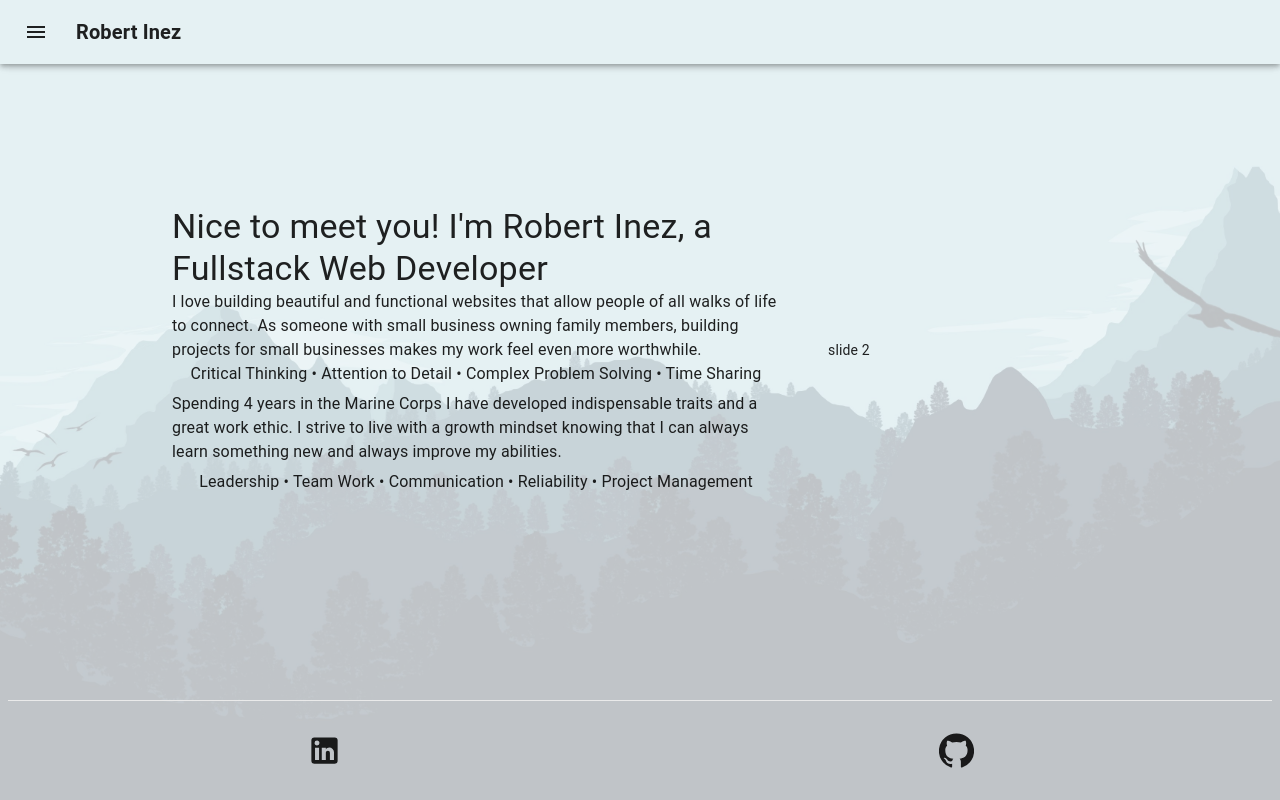
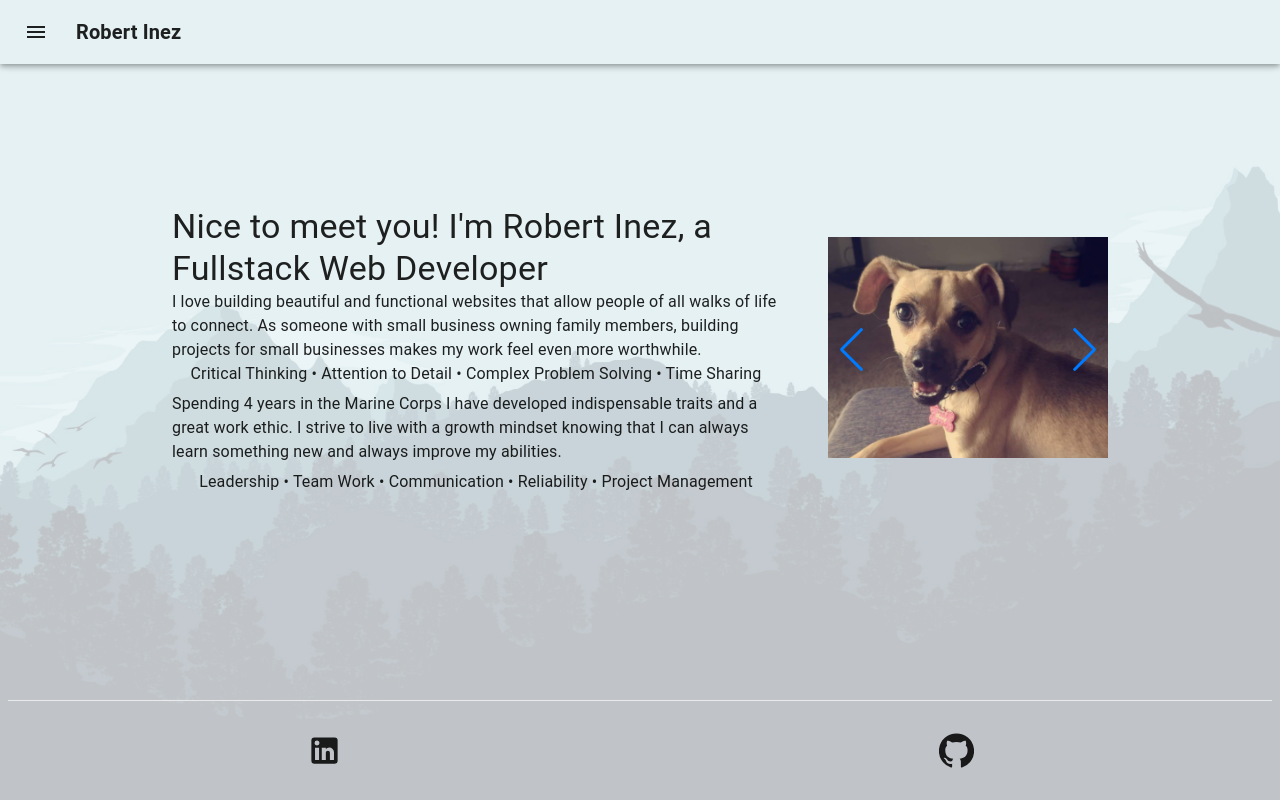
Before and after one commit to Rinez71/portfolio-mk2, a Next.js app in the folder frontend/: page /about in a window 1280 px wide. Built offline with nearby package versions, Linux system fonts and the light colour scheme.

Commit message:
corrected about page

```diff
--- a/frontend/pages/about.tsx
+++ b/frontend/pages/about.tsx
@@ -5,11 +5,17 @@ import { Footer } from '../components/Footer/Footer';
 import { Navbar } from '../components/Navigation/Navbar';
 import styles from '../styles/Home.module.css';
 import Forest from '../public/images/forest-1.jpg';
-// Import Swiper React components
+import Penny from '../public/images/penny.png';
+import Me from '../public/images/about-me.jpg';
+import Millie from '../public/images/millie.png';
+
 import { Swiper, SwiperSlide } from 'swiper/react';
-import { Autoplay } from 'swiper';
-// Import Swiper styles
 import 'swiper/css';
+import 'swiper/css/navigation';
+// import Swiper core and required modules
+import SwiperCore, { Autoplay, Navigation } from 'swiper';
+
+SwiperCore.use([Autoplay, Navigation]);
 
 const about: NextPage = () => {
   return (
@@ -57,28 +63,32 @@ const about: NextPage = () => {
             </Grid>
             <Grid item md={3}>
               <Swiper
-                modules={[Autoplay]}
+                spaceBetween={30}
+                centeredSlides={true}
                 autoplay={{
                   delay: 2500,
                   disableOnInteraction: false,
                 }}
+                navigation={true}
                 loop={true}
-                spaceBetween={30}
                 slidesPerView={'auto'}
                 onSlideChange={() => console.log('slide change')}
                 onSwiper={(swiper) => console.log(swiper)}
               >
                 <SwiperSlide>
-                  slide 1{/* <Image src={Forest} alt='logo' /> */}
+                  <Image src={Me} alt='Photo of Robert' />
                 </SwiperSlide>
                 <SwiperSlide>
-                  slide 2{/* <Image src={Forest} alt='logo' /> */}
+                  <Image
+                    src={Penny}
+                    alt="Photo of one of Robert's dogs Penny"
+                  />
                 </SwiperSlide>
                 <SwiperSlide>
-                  slide 3{/* <Image src={Forest} alt='logo' /> */}
-                </SwiperSlide>
-                <SwiperSlide>
-                  slide 4{/* <Image src={Forest} alt='logo' /> */}
+                  <Image
+                    src={Millie}
+                    alt="Photo of one of Robert's dogs Penny"
+                  />
                 </SwiperSlide>
               </Swiper>
             </Grid>
```
